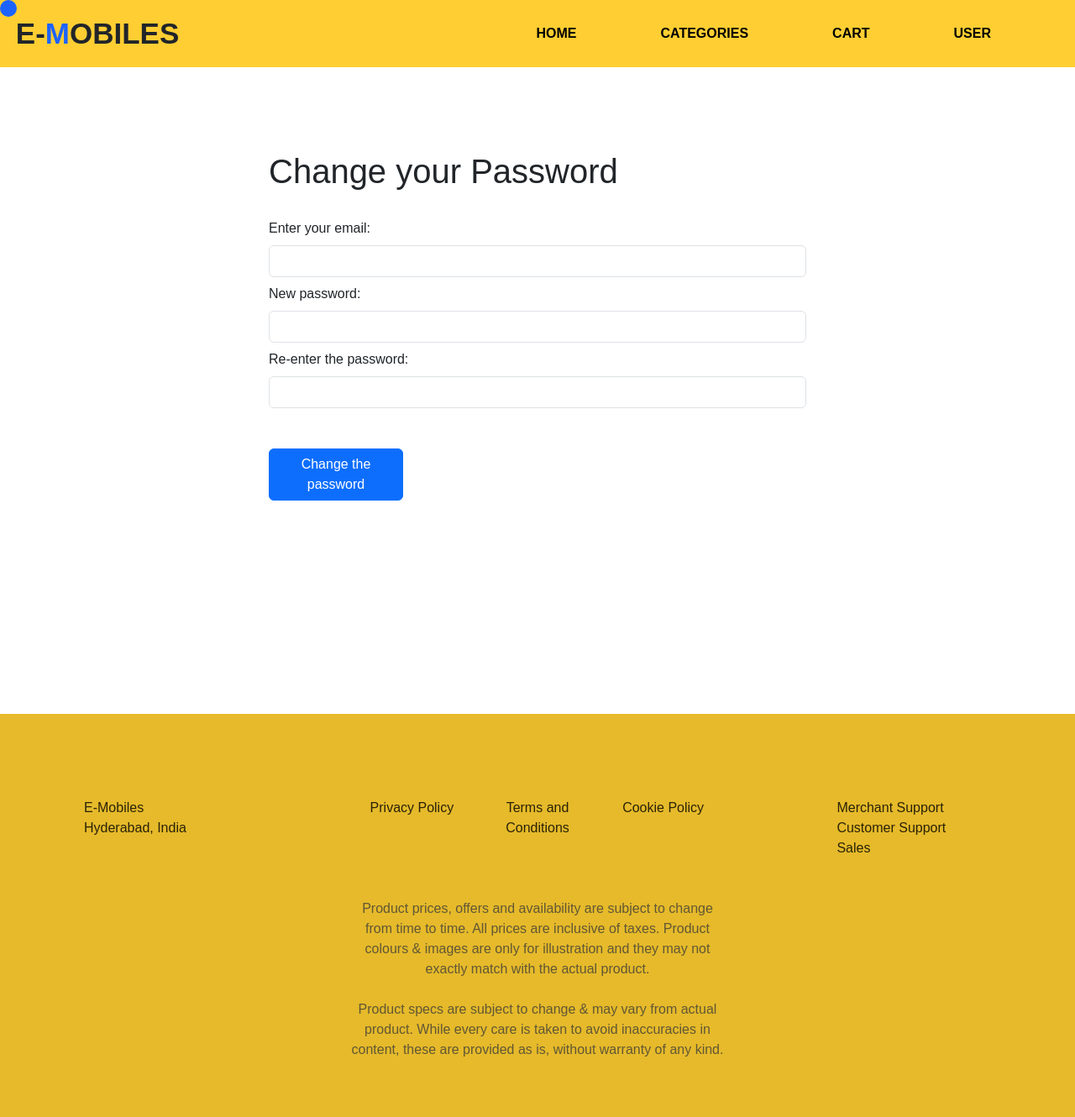
After one commit to JayakarAddepalli/EMOBILESCART, a Django app: page /APP/success/ in a window 1280 px wide. The commit adds this page. Shown: the whole page at 84% size. Run offline with Django 5.2, Linux system fonts and the light colour scheme; some libraries are stand-ins or nearby versions; some web fonts are replaced.

Commit message:
'third changes'

```diff
--- a/APP/forms.py
+++ b/APP/forms.py
@@ -7,7 +7,7 @@ from django.contrib.auth.hashers import make_password
 class Register(forms.ModelForm):
     class Meta:
         model = User
-        fields = ['username', 'first_name', 'last_name', 'password']
+        fields = ['username', 'first_name', 'last_name','email', 'password']
 
     def save(self):
         s = super().save(commit=False)
@@ -24,3 +24,6 @@ class PaymentForm(forms.ModelForm):
         model = PaymentModel
         fields = '__all__'
         exclude = ['date_added']
+
+class OTP_generation(forms.Form):
+    Email = forms.EmailField()
--- a/APP/urls.py
+++ b/APP/urls.py
@@ -13,6 +13,10 @@ urlpatterns = [
     path('cart/', viewcart, name='viewcart'),
     path('checkpayment/', successviewcheck, name='paymentsuccessfull'),
     path('successpage/', successpageview, name='successpage'),
+
+    path('forgotpassword/', ForgotPassWordView, name='Forgotpassword'),
+    path('otp_confirm/', OTP_verfication, name='otp_confirm'),
+    path('success/',successView, name='success'),
 
 
     path('buynow/<int:id>',APPLEBUYNOWVIEW, name='buynow'),
--- a/APP/views.py
+++ b/APP/views.py
@@ -1,5 +1,5 @@
 from django.shortcuts import render
-
+from EMOBILESCART import settings
 # Create your views here.
 from django.shortcuts import render, redirect
 from django.urls import reverse
@@ -9,6 +9,13 @@ from django.contrib import messages
 from django.contrib.auth import authenticate,login, logout
 from django.contrib.auth.decorators import login_required
 
+from django.core.mail import BadHeaderError, send_mail
+import random
+from django.contrib.auth.hashers import check_password #to get the decrypted password
+
+
+#check_password----> to get the decrypted password to check it
+
 # Create your views here.
 
 @login_required(login_url='APP:login')
@@ -16,18 +23,122 @@ def HomeView(request):
     data = Trends.objects.all()
     return render(request, 'home.html', {'d':data})
 
+# ######################################     OTP VERIFICATION      ###################################
+
+otp_confirm=None
+
+def ForgotPassWordView(request):
+    global otp_confirm
+    if request.method == 'POST':
+
+
+        user = User.objects.filter(email = request.POST['email'])
+
+
+        if user.exists():
+
+            otp = random.randint(000000, 999999)
+            otp_confirm = otp #-------- One time password which will work only one time
+
+
+            subject = 'To Modify Password'
+            mesg = f'OTP FOR PASSWORD RESET: {otp_confirm}'
+
+            send_mail(subject=subject, message=mesg, from_email=settings.EMAIL_HOST_USER, recipient_list=[request.POST['email']])
+            return redirect(reverse('APP:otp_confirm'))
+
+        else:
+            messages.error(request, 'Email was not registered')
+            return render(request, 'forgotpassword.html')
+
+
+    return render(request, 'forgotpassword.html')
+
+
+def OTP_verfication(request):
+    if request.method == 'POST':
+        otp = request.POST['OTP']
+
+        # print(otp_confirm) #-------- One time password which will work only one time
+
+        if str(otp) == str(otp_confirm):
+            return redirect(reverse('APP:success'))
+
+        messages.error(request, 'Invaild OTP')
+
+
+    return render(request, 'otp_verfication.html')
+
+
+def successView(request):
+
+    if request.method == 'POST':
+        email = request.POST['email']
+        # print(email)
+        # print(type(email))
+        newpassword = request.POST['newpassword']
+        reenterpassword = request.POST['reenterpassword']
+
+        user = User.objects.filter(email = email)
+        # print(user)
+        # print()
+        # print('*')
+        if user:
+            if not check_password(newpassword, user[0].password): #checks wheather the newpassword is equal or not eaqual to old password.
+                if newpassword == reenterpassword:
+
+                    # print(user[0].password) #pbkdf2_sha256$720000$Z62oBqR6cV0RNOJ9LyxnBA$Vr2IUMNH8STk31Zit2AqKA0vjEQ1nqenkU8Q8Pphsgo=
+                    # print(check_password(newpassword, user[0].password)) #False
+
+                    # print(user[0].password) ----> old password haser= pbkdf2_sha256$720000$Z62oBqR6cV0RNOJ9LyxnBA$Vr2IUMNH8STk31Zit2AqKA0vjEQ1nqenkU8Q8Pphsgo=
+                    NP = make_password(newpassword)
+
+                    user[0].password = NP
+
+                    # print('*'*10)
+                    # print(user[0].password) ---> new hased password = pbkdf2_sha256$720000$z8xG1SUl7DKCLBvg2WLG9j$kjPxwEYLDUr3DzZIbpuNjUmqzoeCIL3MWxykP56Y4x4=
+
+                    user[0].save() #To save the password.
+
+                    # To send the password changed successfully to mail
+
+                    subject = 'Password Changed successfully'
+                    meg = f'{user[0].username} your password has been changed successfully'
+                    send_mail(subject=subject, message=meg, from_email=settings.EMAIL_HOST_USER, recipient_list=[user[0].email])
+
+                    return redirect(reverse('APP:login'))
+
+                else:
+                    messages.error(request, 'Password not matched!')
+            else:
+                messages.error(request, 'Please chose a different password!')
+        else:
+            messages.error(request, 'Invalid email!')
+
+
+    return render(request, 'success.html')
+
+
+# #########################################################################
 
 
 def RegisterView(request):
     if request.method == 'POST':
         user = User.objects.filter(username = request.POST['username'])
         if user.exists():
-            messages.info(request, 'username already exist')
+            messages.info(request, 'user already exist')
             return redirect(reverse('APP:register'))
 
         form = Register(request.POST)
         if form.is_valid():
             form.save()
+
+            u = form.cleaned_data['username']
+            email = form.cleaned_data['email']
+            subject = 'Registered Successfully for E-MobileCart'
+            msg = f'Hi {u} , your Account has been created for E-MOBILECART. Enjoy Shopping'
+
+            send_mail(subject=subject, message=msg, from_email=settings.EMAIL_HOST_USER, recipient_list=[email] )
             return redirect(reverse('APP:login'))
 
     form = Register()
@@ -38,12 +149,21 @@ def CusLoginView(request):
         f = Login(request.POST)
         if f.is_valid():
             user = authenticate(username = f.cleaned_data['username'], password = f.cleaned_data['password'])
+
+            u = f.cleaned_data['username']
+            subject = 'Logined successfully'
+            mesg = f'Nice to see you {u}.'
+
             if user:
                 login(request, user)
+
+                send_mail(subject=subject, message=mesg, from_email=settings.EMAIL_HOST_USER, recipient_list=[user.email])
+
                 return render(request, 'home.html', {'u':user})
             else:
                 messages.info(request, 'invalid username or password')
                 return redirect(reverse('APP:login'))
+
     f = Login()
     return render(request, 'login.html', {'f':f})
 
@@ -138,26 +258,27 @@ def viewcart(request):
 
     totalprize = applesum + oneplussum + samsungsum + redmisum + realmesum
 
-    if(request.method == 'POST'):
-        form = PaymentForm(request.POST)
-        if form.is_valid():
-            form.save(commit=True)
-    form = PaymentForm()
+    # if(request.method == 'POST'):
+    #     form = PaymentForm(request.POST)
+    #     if form.is_valid():
+    #         form.save(commit=True)
+    #         return redirect(reverse('APP:successpage'))
+    # form = PaymentForm()
 
-    return render(request, 'cart.html', {'form':form, 'cartitems':cartitems, 'onepluscartitem':onepluscartitem, 'samsungcartitem':samsungcartitem, 'redmicartitem':redmicartitem, 'realmecartitem':realmecartitem, 'appletotalprize':applesum, 'oneplustotalprize':oneplussum, 'samsungtotalprize':samsungsum, 'redmitotalprize':redmisum, 'realmetotalprize':realmesum, 'totalprize':totalprize})
+    return render(request, 'cart.html', {'cartitems':cartitems, 'onepluscartitem':onepluscartitem, 'samsungcartitem':samsungcartitem, 'redmicartitem':redmicartitem, 'realmecartitem':realmecartitem, 'appletotalprize':applesum, 'oneplustotalprize':oneplussum, 'samsungtotalprize':samsungsum, 'redmitotalprize':redmisum, 'realmetotalprize':realmesum, 'totalprize':totalprize})
 
 @login_required(login_url='APP:login')
 def successviewcheck(request):
     if(request.method == 'POST'):
         form = PaymentForm(request.POST)
-        if form:
-            if form.is_valid():
-                form.save(commit=True)
-                return redirect(reverse('APP:successpage'))
+        if form.is_valid():
+            form.save(commit=True)
+            return redirect(reverse('APP:successpage'))
         else:
             return redirect(reverse('APP:viewcart'))
 
     form = PaymentForm()
+    # return redirect(reverse('APP:successpage'))
     return render(request, 'cart.html', {'f':form})
 
 
--- a/AppleApp/views.py
+++ b/AppleApp/views.py
@@ -10,6 +10,7 @@ from django.contrib import messages
 @login_required(login_url='APP:login')
 def CategoriesView(request):
     appledata = Apple.objects.all()
+    messages.info(request, 'item added')
     return render(request, 'categories.html', {'ad': appledata})
 
 def CategoriesViewItem(request, slug):
--- a/template/nav.html
+++ b/template/nav.html
@@ -19,6 +19,54 @@
 
     {% endblock head %}
 
+    <style>
+
+        body{
+            cursor: none;
+        }
+
+        body:hover #mousecursor{
+            opacity: 1;
+        }
+
+
+
+        #mousecursor{
+            width: 20px;
+            height: 20px;
+            background-color: #1D63FF;
+            border: solid 1px rgba(0, 38, 255, 0);
+            border-radius: 50%;
+            position: absolute;
+            top: 0px;
+            left: 0px;
+            z-index: 1;
+            /* box-shadow: 0px 0px 25px blue; */
+            opacity: 0;
+            cursor: none default;
+            animation: animate 2s infinite;
+            animation-timing-function: ease-in-out;
+        }
+
+        /* @keyframes animate{
+            0%{
+                transform: scale(1);
+            }
+            100%{
+                transform: scale(2);
+            }
+        } */
+
+        a:hover{
+            cursor: none;
+        }
+/*
+        #logoimg:hover ~ #mousecursor, #homeanchor1~#mousecursor{
+            width: 100px;
+            height: 100px;
+        } */
+
+    </style>
 </head>
 <body>
     <header>
@@ -38,8 +86,12 @@
                 <a href="{% url 'APP:viewcart' %}" id="cartanchor">CART</a>
                 <a href="{% url 'APP:user' %}" id="useranchorlink">USER</a>
             </div>
+            <div id="mousecursor">
+
+            </div>
         </nav>
     </header>
+
     <body>
         <!-- <div id="curserpointer1" style="width: 50px; height: 50px; border: solid 2px rgb(255, 255, 255); z-index: 2; box-shadow: 0px 0px 25px white; display: flex; justify-content: center; align-items: center;">
             <div style="width: 10px; height: 10px; background-color: rgba(0, 0, 0, 0);" id="curserdot">
@@ -68,13 +120,30 @@
                     <li><a href="">Sales</a></li>
                 </ul>
             </div>
+
         </footer>
+
+
+
+
         <script src="https://cdn.jsdelivr.net/npm/bootstrap@5.3.3/dist/js/bootstrap.bundle.min.js" integrity="sha384-YvpcrYf0tY3lHB60NNkmXc5s9fDVZLESaAA55NDzOxhy9GkcIdslK1eN7N6jIeHz" crossorigin="anonymous"></script>
         <script src="https://unpkg.com/aos@2.3.1/dist/aos.js"></script>
         <script>
             AOS.init();
         </script>
         <script src="{% static 'nav.js' %}"></script>
+        <script>
+            let mousecursor = document.getElementById('mousecursor');
+
+            window.addEventListener('mousemove', (e)=>{
+                mousecursor.style.top = e.clientY
+                mousecursor.style.left = e.clientX
+            })
+
+            window.addEventListener('click',(e)=>{
+
+            })
+        </script>
 
         <!-- <script>
             let pos = document.getElementById('curserpointer1');
--- /dev/null
+++ b/template/success.html
@@ -0,0 +1,58 @@
+{% extends 'nav.html' %}
+
+{% load static %}
+
+{% block head %}
+
+<style>
+    .container1{
+        width: 50%;
+        height: 100vh;
+        position: relative;
+        top: 150px;
+        padding: 30px 0px;
+        /* border: solid 1px black; */
+    }
+
+    .container1>button{
+        position: relative;
+        left: 75%;
+        right: 0px;
+    }
+</style>
+
+{% endblock head %}
+
+{% block body %}
+<div class="container1 mx-auto">
+
+
+    <form method="post">
+        {% csrf_token %}
+        <div>
+            <h1>Change your Password</h1>
+            {% if messages %}
+                {% for message in messages %}
+                <div class="alert alert-danger">
+                    {{message}}
+                </div>
+                {% endfor %}
+            {% endif %}
+            <div class="mt-4">
+                <label class="form-label mt-2 fs-6">Enter your email:</label>
+                <input class="form-control" type="email" name="email">
+            </div>
+            <div>
+                <label class="form-label mt-2 fs-6">New password:</label>
+                <input class="form-control" type="password" name="newpassword">
+            </div>
+            <div>
+                <label class="form-label mt-2 fs-6">Re-enter the password:</label>
+                <input class="form-control" type="password" name="reenterpassword">
+            </div>
+        </div>
+        <button class="btn btn-primary w-25 mt-5">Change the password</button>
+    </form>
+
+</div>
+{% endblock body %}
```
Also changed, not shown: APP/models.py (+12 -0 lines), EMOBILESCART/settings.py (+12 -0 lines), template/cart.html (+5 -9 lines), template/categories.html (+7 -0 lines), template/forgotpassword.html (added, +48 -0 lines), template/login.html (+6 -1 lines), template/otp_verfication.html (added, +49 -0 lines), template/register.html (+9 -5 lines), APP/migrations/0011_phonemodel.py (added), APP/migrations/0012_paymentmodel_paymentmode.py (added), db.sqlite3.
